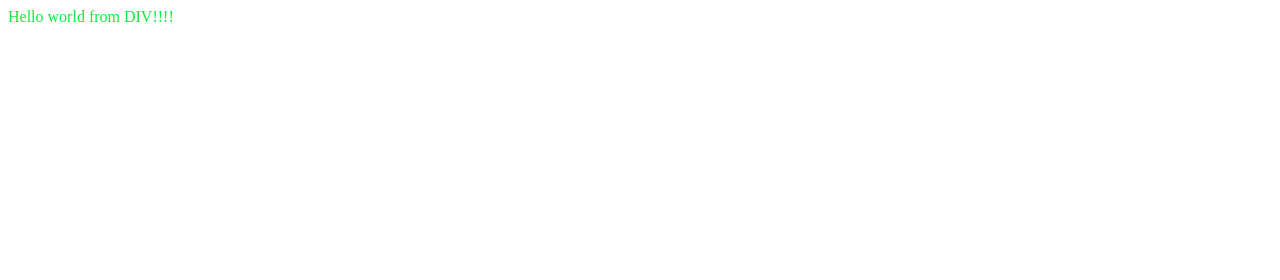
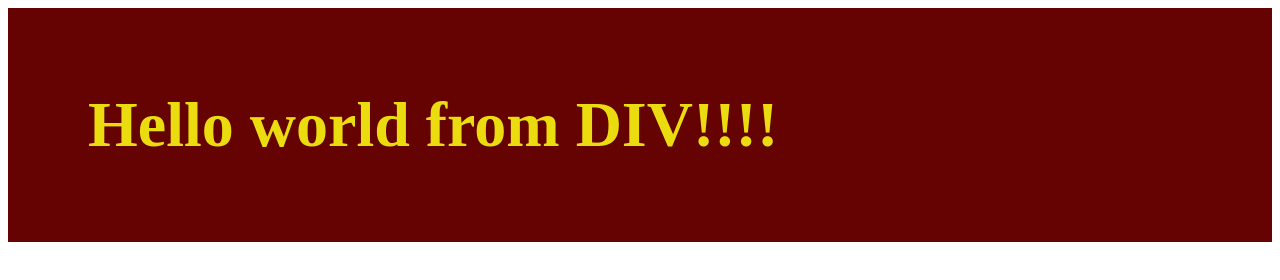
Before and after one commit to EvgeniyGal/webpuck_box, a website built with webpack: page src/index.html in a window 1280 px wide. Built offline with nearby package versions, Linux system fonts and the light colour scheme.

Commit message:
Add clean

```diff
--- a/src/style.scss
+++ b/src/style.scss
@@ -1,5 +1,9 @@
-$base-color: rgb(15, 235, 63);
+$base-color: rgb(235, 220, 15);
 
 .mod {
   color: $base-color;
+  background-color: #650202;
+  padding: 5rem;
+  font-size: 4rem;
+  font-weight: 900;
 }
```
Also changed, not shown: dist/index.html, 4 other files.
